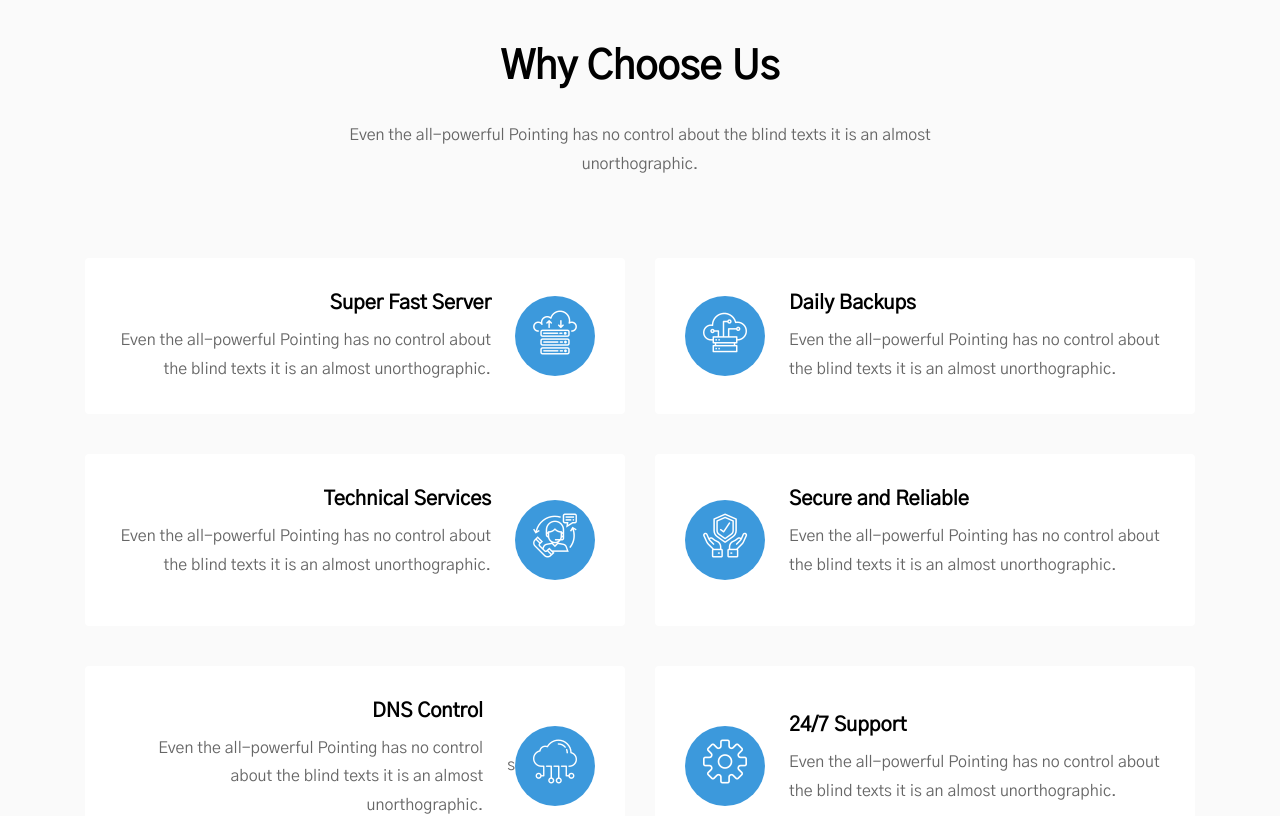
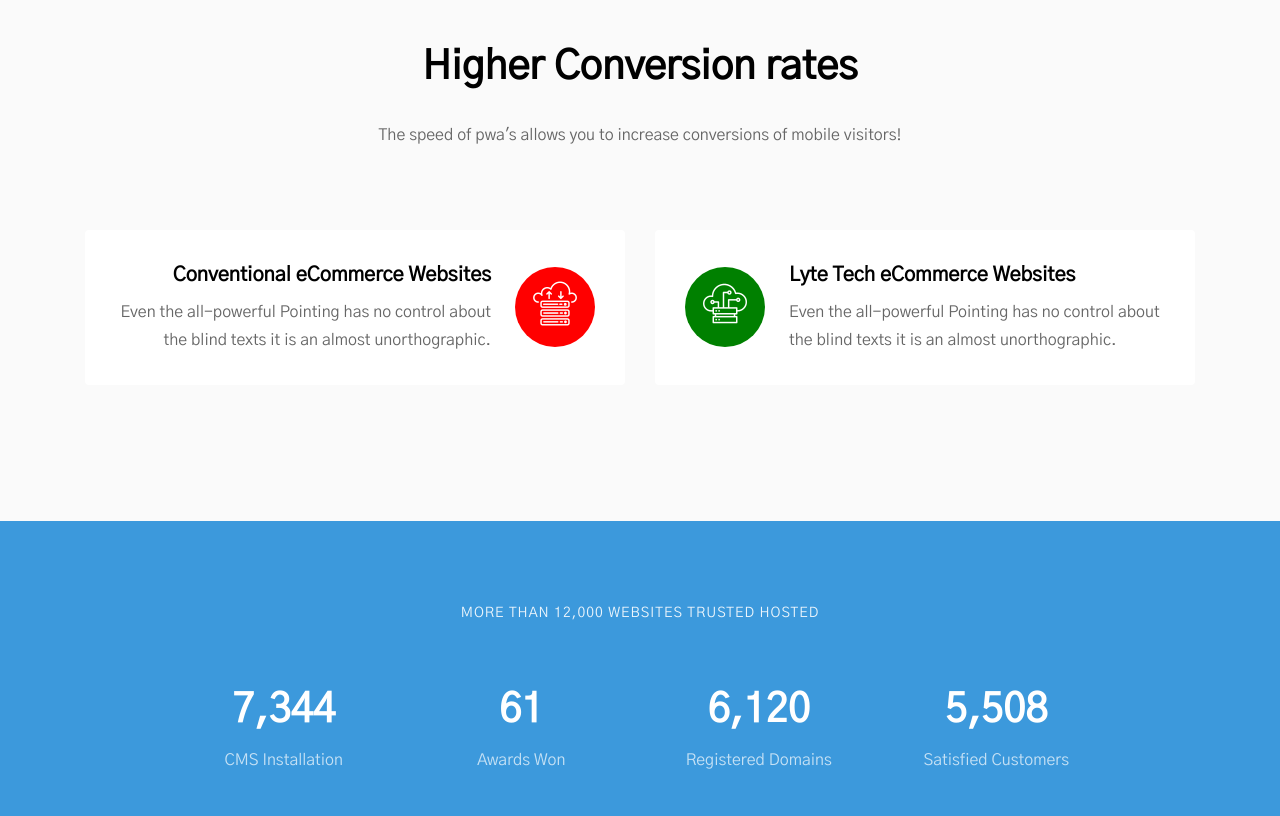
Before and after one commit to tristan-mastrodicasa/lyte-tech, an Angular app: page / in a window 1280 px wide. Shown: the part 1060-1876 px from the top of the page. Built offline with nearby package versions, Linux system fonts and the light colour scheme.

Commit message:
WIP: Modularising the contrast points section

```diff
--- a/src/app/app.component.html
+++ b/src/app/app.component.html
@@ -86,84 +86,7 @@
     	</div>
     </section>
 
-    <section class="ftco-section services-section bg-light">
-      <div class="container">
-      	<div class="row justify-content-center mb-5 pb-3">
-          <div class="col-md-7 text-center heading-section ftco-animate">
-            <h2 class="mb-4">Why Choose Us</h2>
-            <p>Even the all-powerful Pointing has no control about the blind texts it is an almost unorthographic.</p>
-          </div>
-        </div>
-        <div class="row">
-          <div class="col-md-6 d-flex align-self-stretch ftco-animate">
-            <div class="media block-6 services d-flex align-items-center">
-            	<div class="icon d-flex align-items-center justify-content-center order-md-last">
-            		<span class="flaticon-cloud"></span>
-            	</div>
-              <div class="media-body pl-4 pl-md-0 pr-md-4 text-md-right">
-                <h3 class="heading">Super Fast Server</h3>
-                <p class="mb-0">Even the all-powerful Pointing has no control about the blind texts it is an almost unorthographic.</p>
-              </div>
-            </div>
-          </div>
-          <div class="col-md-6 d-flex align-self-stretch ftco-animate">
-            <div class="media block-6 services d-flex align-items-center">
-            	<div class="icon d-flex align-items-center justify-content-center">
-            		<span class="flaticon-server"></span>
-            	</div>
-              <div class="media-body pl-4">
-                <h3 class="heading">Daily Backups</h3>
-                <p class="mb-0">Even the all-powerful Pointing has no control about the blind texts it is an almost unorthographic.</p>
-              </div>
-            </div>
-          </div>
-          <div class="col-md-6 d-flex align-self-stretch ftco-animate">
-            <div class="media block-6 services d-flex align-items-center">
-            	<div class="icon d-flex align-items-center justify-content-center order-md-last">
-            		<span class="flaticon-customer-service"></span>
-            	</div>
-              <div class="media-body pl-4 pl-md-0 pr-md-4 text-md-right">
-                <h3 class="heading">Technical Services</h3>
-                <p>Even the all-powerful Pointing has no control about the blind texts it is an almost unorthographic.</p>
-              </div>
-            </div>
-          </div>
-					<div class="col-md-6 d-flex align-self-stretch ftco-animate">
-            <div class="media block-6 services d-flex align-items-center">
-            	<div class="icon d-flex align-items-center justify-content-center">
-            		<span class="flaticon-life-insurance"></span>
-            	</div>
-              <div class="media-body pl-4">
-                <h3 class="heading">Secure and Reliable</h3>
-                <p>Even the all-powerful Pointing has no control about the blind texts it is an almost unorthographic.</p>
-              </div>
-            </div>
-          </div>
-          <div class="col-md-6 d-flex align-self-stretch ftco-animate">
-            <div class="media block-6 services d-flex align-items-center">
-            	<div class="icon d-flex align-items-center justify-content-center order-md-last">
-            		<span class="flaticon-cloud-computing"></span>
-            	</div>
-              <div class="media-body pl-4 pl-md-0 pr-md-4 text-md-right">
-                <h3 class="heading">DNS Control</h3>
-                <p>Even the all-powerful Pointing has no control about the blind texts it is an almost unorthographic.</p>
-              </div>s
-            </div>
-          </div>
-          <div class="col-md-6 d-flex align-self-stretch ftco-animate">
-            <div class="media block-6 services d-flex align-items-center">
-            	<div class="icon d-flex align-items-center justify-content-center">
-            		<span class="flaticon-settings"></span>
-            	</div>
-              <div class="media-body pl-4">
-                <h3 class="heading">24/7 Support</h3>
-                <p>Even the all-powerful Pointing has no control about the blind texts it is an almost unorthographic.</p>
-              </div>
-            </div>
-          </div>
-        </div>
-      </div>
-    </section>
+    <lt-contrast-points [contrastPoints]="highConversion"></lt-contrast-points>
 
     <section class="ftco-section ftco-counter img" id="section-counter">
     	<div class="container">
--- a/src/app/app.component.ts
+++ b/src/app/app.component.ts
@@ -1,4 +1,5 @@
 import { Component, OnInit, AfterViewInit } from '@angular/core';
+import { IContrastPoints } from './shared/components/contrast-points/contrast-points.interface';
 
 declare var $: any;
 
@@ -9,11 +10,16 @@
 })
 export class AppComponent implements OnInit, AfterViewInit {
   public title = 'lyte-tech';
+  public highConversion: IContrastPoints;
 
   /**
    * Initialize
    */
   public ngOnInit() {
+    this.highConversion = {
+      title: 'Higher Conversion rates',
+      description: 'The speed of pwa\'s allows you to increase conversions of mobile visitors!',
+    };
   }
 
   /**
--- a/src/app/app.module.ts
+++ b/src/app/app.module.ts
@@ -2,6 +2,7 @@
 import { NgModule } from '@angular/core';
 
 import { AppRoutingModule } from './app-routing.module';
+import { SharedModule } from './shared/shared.module';
 import { AppComponent } from './app.component';
 
 @NgModule({
@@ -11,6 +12,7 @@
   imports: [
     BrowserModule,
     AppRoutingModule,
+    SharedModule,
   ],
   providers: [],
   bootstrap: [AppComponent],
--- /dev/null
+++ b/src/app/shared/components/contrast-points/contrast-points.component.html
@@ -0,0 +1,79 @@
+<section class="ftco-section services-section bg-light">
+  <div class="container">
+    <div class="row justify-content-center mb-5 pb-3">
+      <div class="col-md-7 text-center heading-section ftco-animate">
+        <h2 class="mb-4">{{ contrastPoints.title }}</h2>
+        <p>{{ contrastPoints?.description }}</p>
+      </div>
+    </div>
+    <div class="row">
+      <div class="col-md-6 d-flex align-self-stretch ftco-animate">
+        <div class="media block-6 services d-flex align-items-center">
+          <div class="icon d-flex align-items-center justify-content-center order-md-last red">
+            <span class="flaticon-cloud"></span>
+          </div>
+          <div class="media-body pl-4 pl-md-0 pr-md-4 text-md-right">
+            <h3 class="heading">Conventional eCommerce Websites</h3>
+            <p class="mb-0">Even the all-powerful Pointing has no control about the blind texts it is an almost unorthographic.</p>
+          </div>
+        </div>
+      </div>
+      <div class="col-md-6 d-flex align-self-stretch ftco-animate">
+        <div class="media block-6 services d-flex align-items-center">
+          <div class="icon d-flex align-items-center justify-content-center green">
+            <span class="flaticon-server"></span>
+          </div>
+          <div class="media-body pl-4">
+            <h3 class="heading">Lyte Tech eCommerce Websites</h3>
+            <p class="mb-0">Even the all-powerful Pointing has no control about the blind texts it is an almost unorthographic.</p>
+          </div>
+        </div>
+      </div>
+
+      <!-- <div class="col-md-6 d-flex align-self-stretch ftco-animate">
+        <div class="media block-6 services d-flex align-items-center">
+          <div class="icon d-flex align-items-center justify-content-center order-md-last">
+            <span class="flaticon-customer-service"></span>
+          </div>
+          <div class="media-body pl-4 pl-md-0 pr-md-4 text-md-right">
+            <h3 class="heading">Technical Services</h3>
+            <p>Even the all-powerful Pointing has no control about the blind texts it is an almost unorthographic.</p>
+          </div>
+        </div>
+      </div>
+      <div class="col-md-6 d-flex align-self-stretch ftco-animate">
+        <div class="media block-6 services d-flex align-items-center">
+          <div class="icon d-flex align-items-center justify-content-center">
+            <span class="flaticon-life-insurance"></span>
+          </div>
+          <div class="media-body pl-4">
+            <h3 class="heading">Secure and Reliable</h3>
+            <p>Even the all-powerful Pointing has no control about the blind texts it is an almost unorthographic.</p>
+          </div>
+        </div>
+      </div> -->
+      <!-- <div class="col-md-6 d-flex align-self-stretch ftco-animate">
+        <div class="media block-6 services d-flex align-items-center">
+          <div class="icon d-flex align-items-center justify-content-center order-md-last">
+            <span class="flaticon-cloud-computing"></span>
+          </div>
+          <div class="media-body pl-4 pl-md-0 pr-md-4 text-md-right">
+            <h3 class="heading">DNS Control</h3>
+            <p>Even the all-powerful Pointing has no control about the blind texts it is an almost unorthographic.</p>
+          </div>s
+        </div>
+      </div>
+      <div class="col-md-6 d-flex align-self-stretch ftco-animate">
+        <div class="media block-6 services d-flex align-items-center">
+          <div class="icon d-flex align-items-center justify-content-center">
+            <span class="flaticon-settings"></span>
+          </div>
+          <div class="media-body pl-4">
+            <h3 class="heading">24/7 Support</h3>
+            <p>Even the all-powerful Pointing has no control about the blind texts it is an almost unorthographic.</p>
+          </div>
+        </div>
+      </div> -->
+    </div>
+  </div>
+</section>
--- /dev/null
+++ b/src/app/shared/components/contrast-points/contrast-points.component.ts
@@ -0,0 +1,24 @@
+import { Component, OnInit, ViewEncapsulation, Input } from '@angular/core';
+
+import { IContrastPoints } from './contrast-points.interface';
+
+@Component({
+  selector: 'lt-contrast-points',
+  templateUrl: './contrast-points.component.html',
+  styleUrls: ['./contrast-points.component.scss'],
+  encapsulation: ViewEncapsulation.None,
+})
+export class ContrastPointsComponent implements OnInit {
+
+  @Input() public contrastPoints: IContrastPoints;
+
+  constructor() { }
+
+  /**
+   * Initialize
+   */
+  public ngOnInit() {
+
+  }
+
+}
--- /dev/null
+++ b/src/app/shared/components/contrast-points/contrast-points.interface.ts
@@ -0,0 +1,11 @@
+
+export interface IContrastPoints {
+  title: string;
+  description?: string;
+  fact?: {
+    title: string;
+    description: string;
+    color: 'red' | 'green';
+    icon: string;
+  }[];
+}
--- a/src/styles/cohost/style.scss
+++ b/src/styles/cohost/style.scss
@@ -768,6 +768,12 @@
 			color: $white;
 		}
 	}
+  .red {
+    background-color: red !important;
+  }
+  .green {
+    background-color: green !important;
+  }
 	.media-body{
 		@include transition(.3s);
 		width: calc(100% - 80px);
@@ -787,6 +793,12 @@
 				color: $primary;
 			}
 		}
+    .red {
+      background-color: $white !important;
+    }
+    .green {
+      background-color: $white !important;
+    }
 		.media-body{
 			h3{
 				color: $white;
```
Also changed, not shown: src/app/shared/shared.module.ts (added, +14 -0 lines), src/app/shared/components/contrast-points/contrast-points.component.scss (added).
